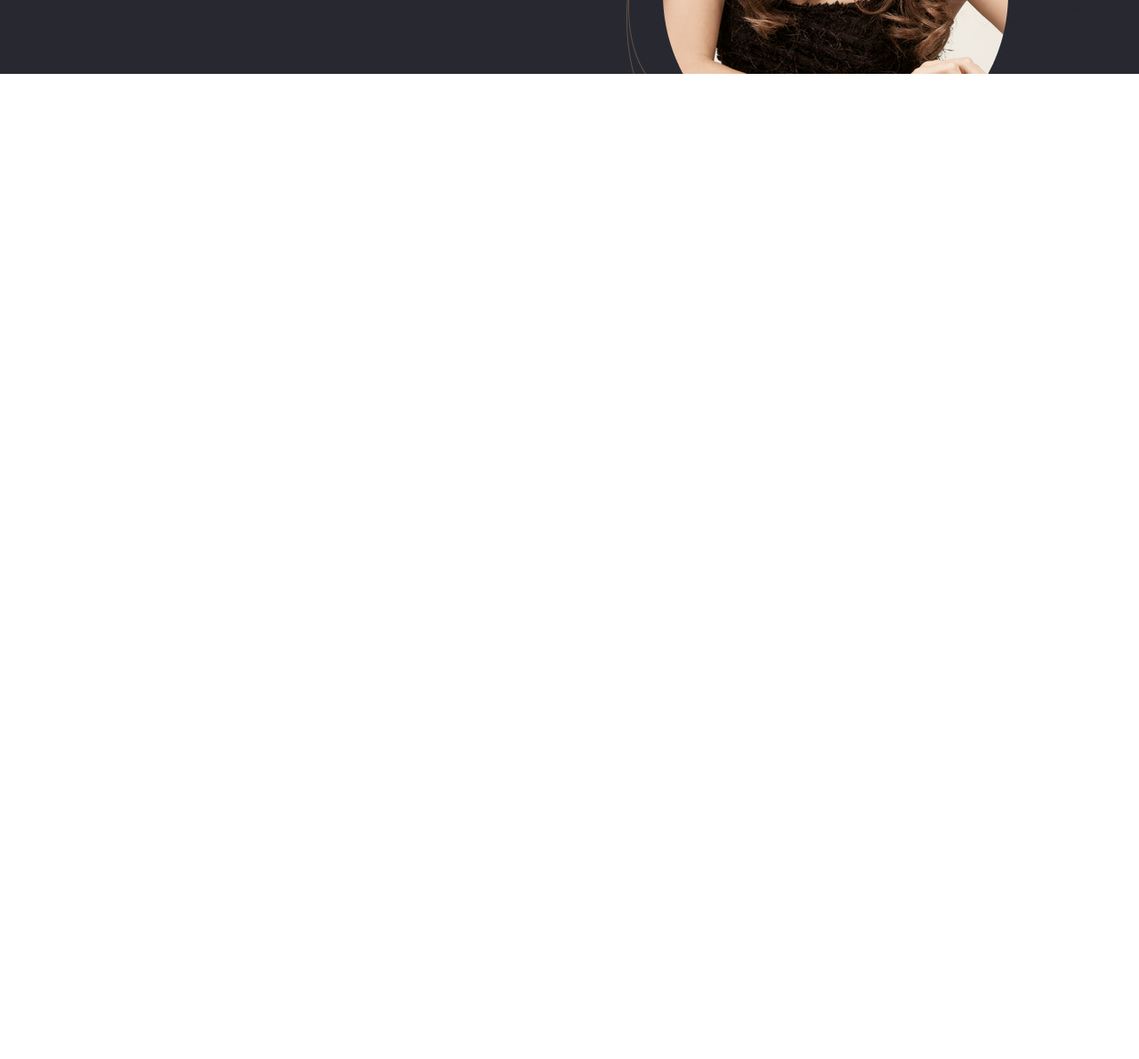
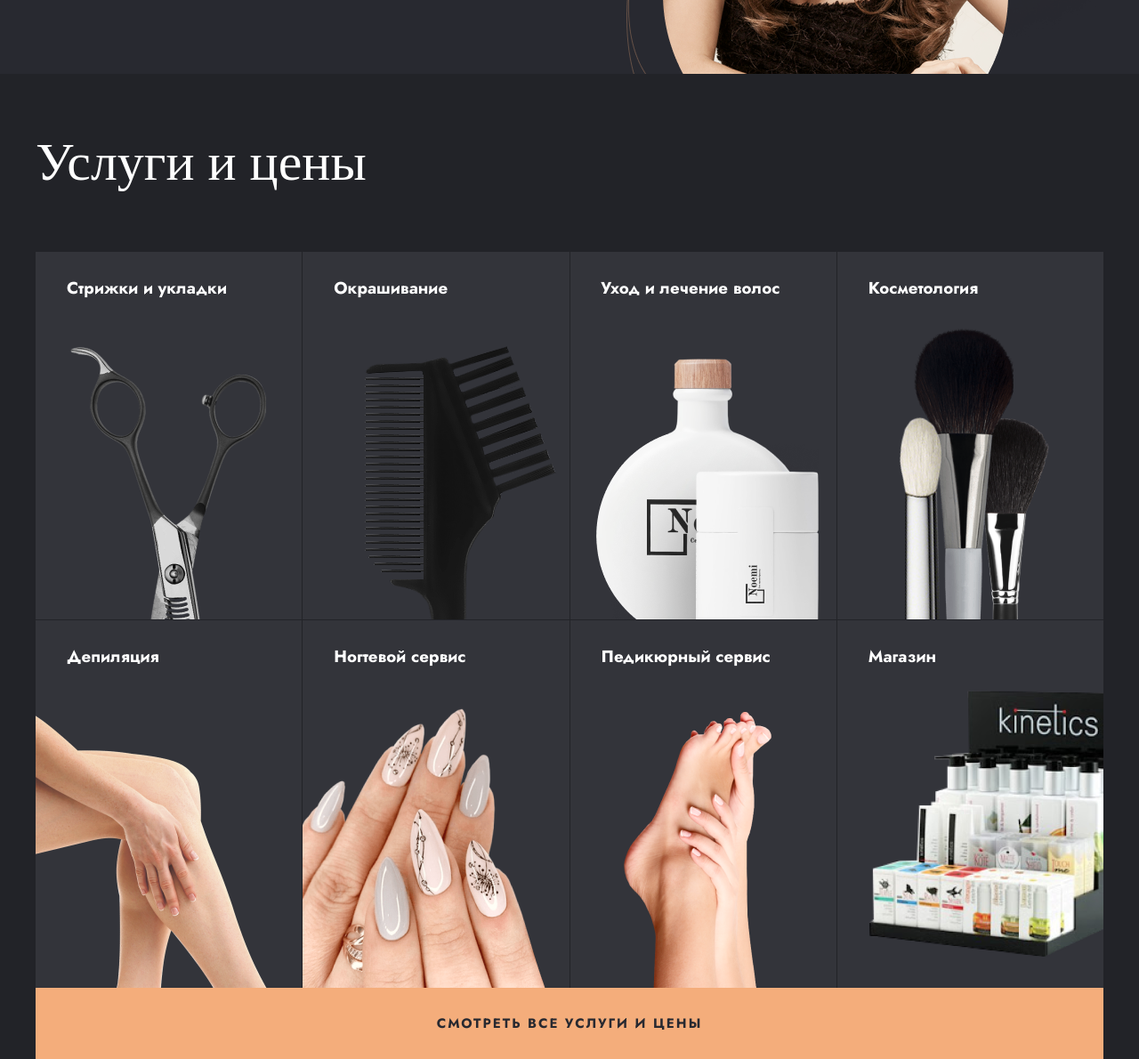
Before and after one commit to OlegRkv/Noemi, a website: page app/index.html in a window 1280 px wide. Shown: the part 577-1767 px from the top of the page at 89% size. Before the commit the page ends 800 px from the top, so only its background shows below. Drawn offline with nearby package versions, Linux system fonts and the light colour scheme; files that its build step writes are made by us from their sources.

Commit message:
responsive services

```diff
--- a/app/index.html
+++ b/app/index.html
@@ -180,7 +180,7 @@
       </div>
     </section>
 
-    <!-- <section class="services">
+    <section class="services">
       <div class="container">
         <h2 class="title services__title">Услуги и цены</h2>
 
@@ -236,7 +236,7 @@
 
         <a class="button services__link" href="#">Смотреть все услуги и цены</a>
       </div>
-    </section> -->
+    </section>
 
    <!--  <section class="popular">
       <div class="container">
--- a/app/scss/modules/_services.scss
+++ b/app/scss/modules/_services.scss
@@ -7,14 +7,29 @@
   }
 
   &__list {
-   /*  display: flex;
-    flex-wrap: wrap;
-    list-style: none; */
     display: grid;
     grid-template-columns: repeat(4, 1fr);
     grid-template-rows: minmax(300px, 413px) minmax(300px, 413px);
     gap: 1px;
     list-style: none;
+
+    @media (max-width: 1200px) {
+      grid-template-columns: repeat(3, 1fr);
+      grid-template-rows: minmax(300px, 413px) minmax(300px, 413px) minmax(300px, 413px);
+    }
+
+    @media (max-width: 768px) {
+      grid-template-columns: repeat(2, 1fr);
+      grid-template-rows: repeat(4, minmax(300px, 413px));
+    }
+
+    @media (max-width: 576px) {
+      margin-bottom: 20px;
+      justify-content: center;
+      grid-template-columns: 290px;
+      grid-template-rows: repeat(8, minmax(300px, 400px));
+      row-gap: 20px;
+    }
   }
 
   &__item {
@@ -25,9 +40,11 @@
     overflow: hidden;
 
     &:hover {
-      background-color: #1D1D22;
-      .services__item-link {
-        transform: translateY(0);
+      @media (min-width: 576px) {
+        background-color: #1D1D22;
+        .services__item-link {
+          transform: translateY(0);
+        }
       }
     }
   }
@@ -73,9 +90,20 @@
     bottom: 0;
     transform: translateY(100%);
     transition: transform 0.3s;
+
+    @media (max-width: 576px) {
+      transform: translateY(0);
+    }
   }
 
   &__link {
     display: flex;
+
+    @media (max-width: 576px) {
+      max-width: 290px;
+      margin: 0 auto;
+      padding: 19px;
+      font-size: 12px;
+    }
   }
 }
```
